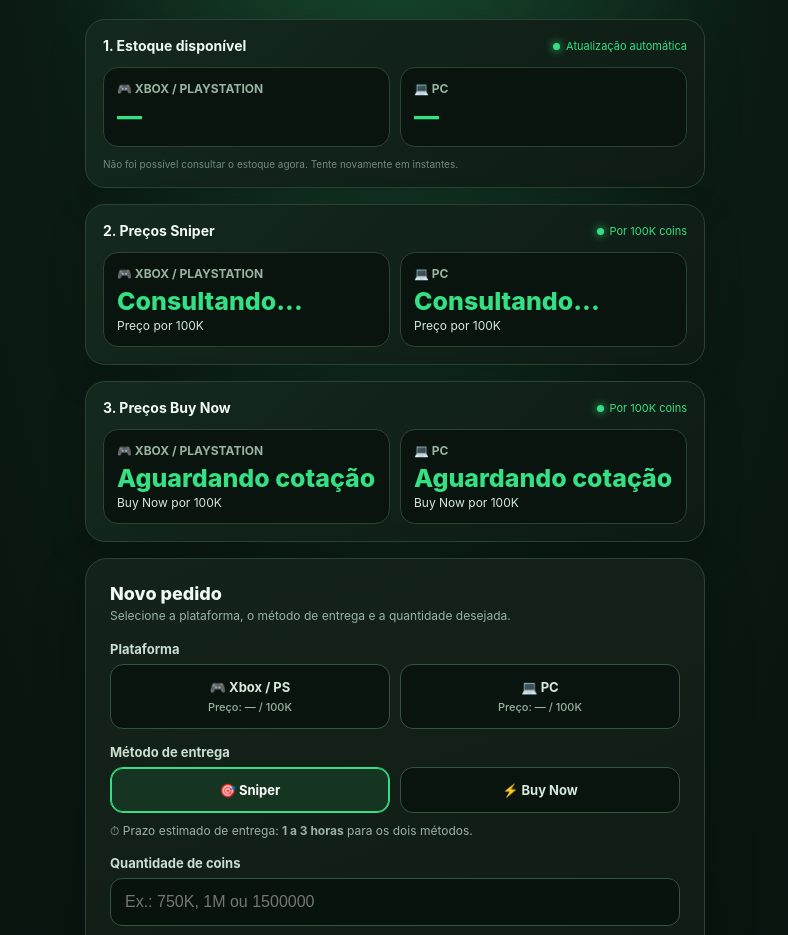
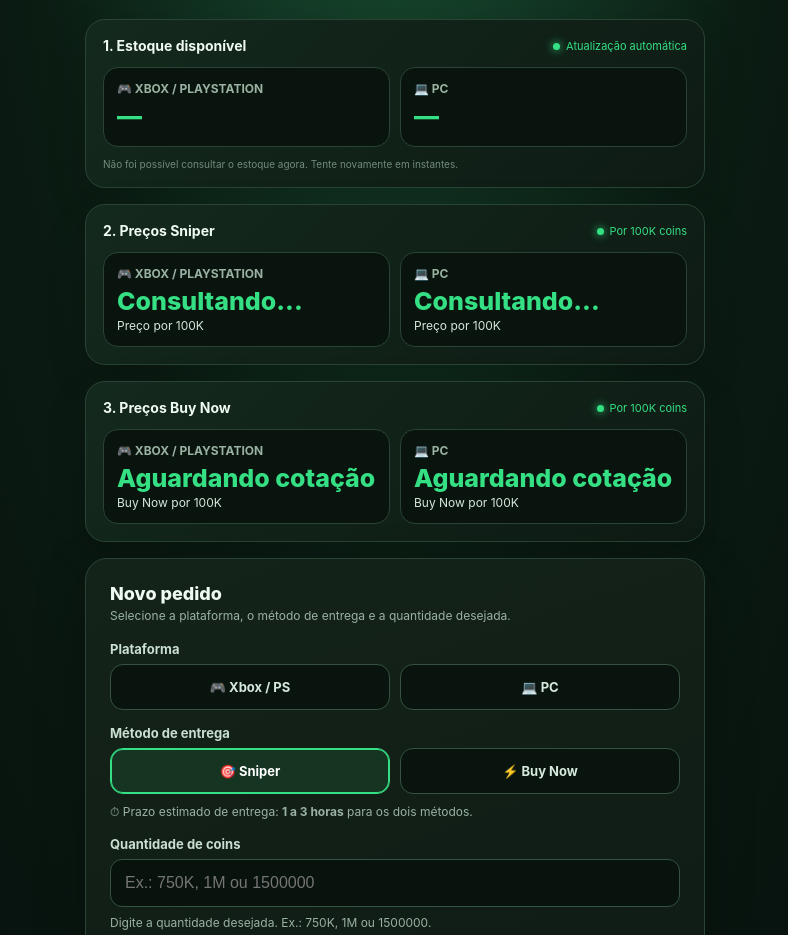
Before and after one commit to jojoninhas/jonas-coins, a plain HTML site: page index.html in a window 1280 px wide. Shown: the part 165-1100 px from the top of the page, without its empty margins (245-1033 px from the left). Drawn offline with Linux system fonts and the light colour scheme; no server answers.

Commit message:
Add files via upload

```diff
--- a/index.html
+++ b/index.html
@@ -103,9 +103,9 @@ const CONFIG = {
   <label>Plataforma</label>
   <div class="seg">
     <input type="radio" name="plataforma" id="p1" value="CONSOLE" required>
-    <label for="p1">🎮 Xbox / PS<small id="precoCForm">Preço: — / 100K</small></label>
+    <label for="p1">🎮 Xbox / PS</label>
     <input type="radio" name="plataforma" id="p2" value="PC">
-    <label for="p2">💻 PC<small id="precoPForm">Preço: — / 100K</small></label>
+    <label for="p2">💻 PC</label>
   </div>
 
   <label>Método de entrega</label>
@@ -195,8 +195,6 @@ async function carregarEstoque(){
     $("valP").textContent=estoque.PC===null?"Indisponível":(d.PC.texto||"—");
     $("pxC").textContent=precos.CONSOLE===null?"Não definido":brl(precos.CONSOLE);
     $("pxP").textContent=precos.PC===null?"Não definido":brl(precos.PC);
-    $("precoCForm").textContent=precos.CONSOLE===null?"Preço não definido":brl(precos.CONSOLE)+" / 100K";
-    $("precoPForm").textContent=precos.PC===null?"Preço não definido":brl(precos.PC)+" / 100K";
     $("estC").classList.toggle("off",estoque.CONSOLE===null||estoque.CONSOLE===0);
     $("estP").classList.toggle("off",estoque.PC===null||estoque.PC===0);
     [["CONSOLE","p1","estC"],["PC","p2","estP"]].forEach(([k,radio,card])=>{
```
